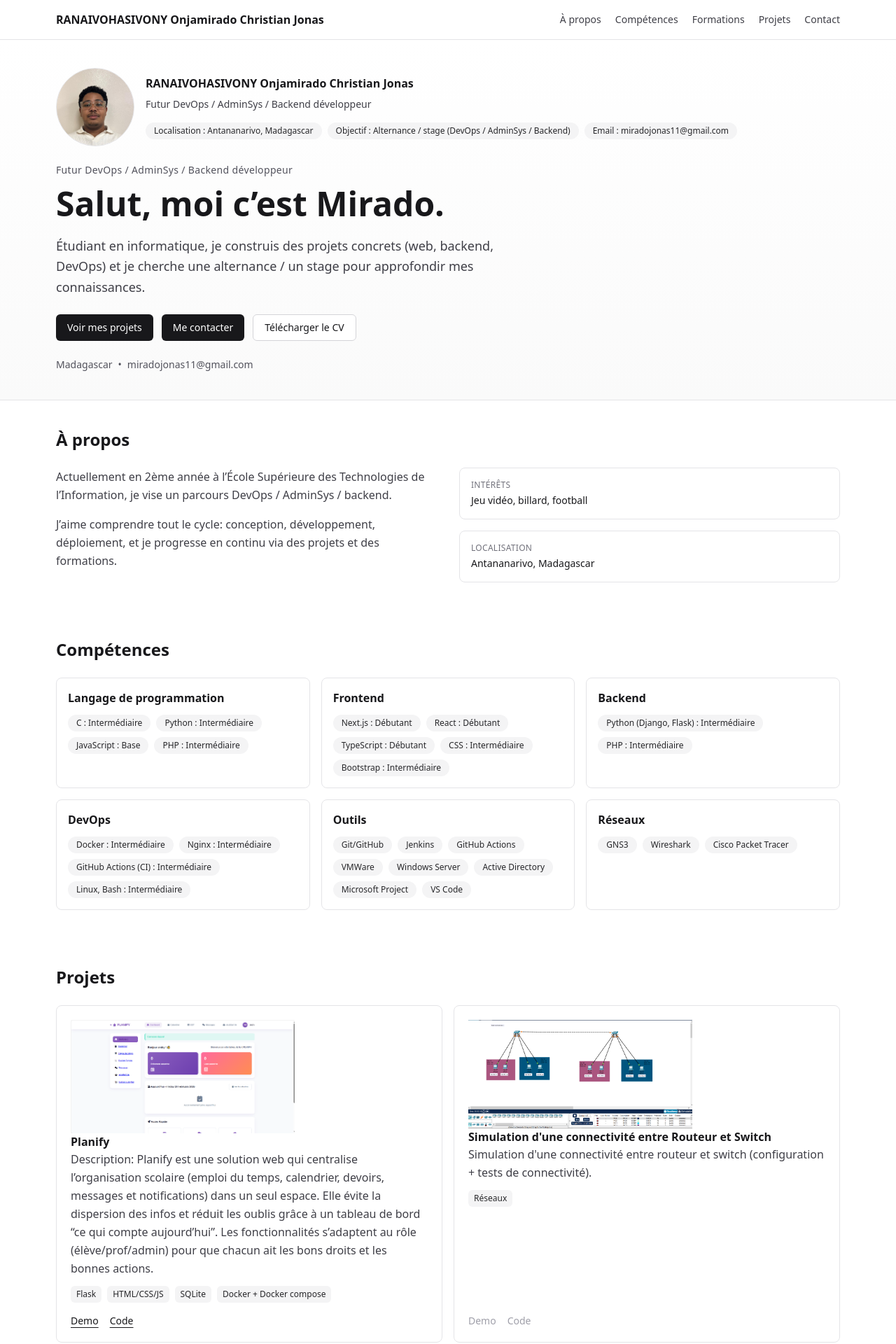
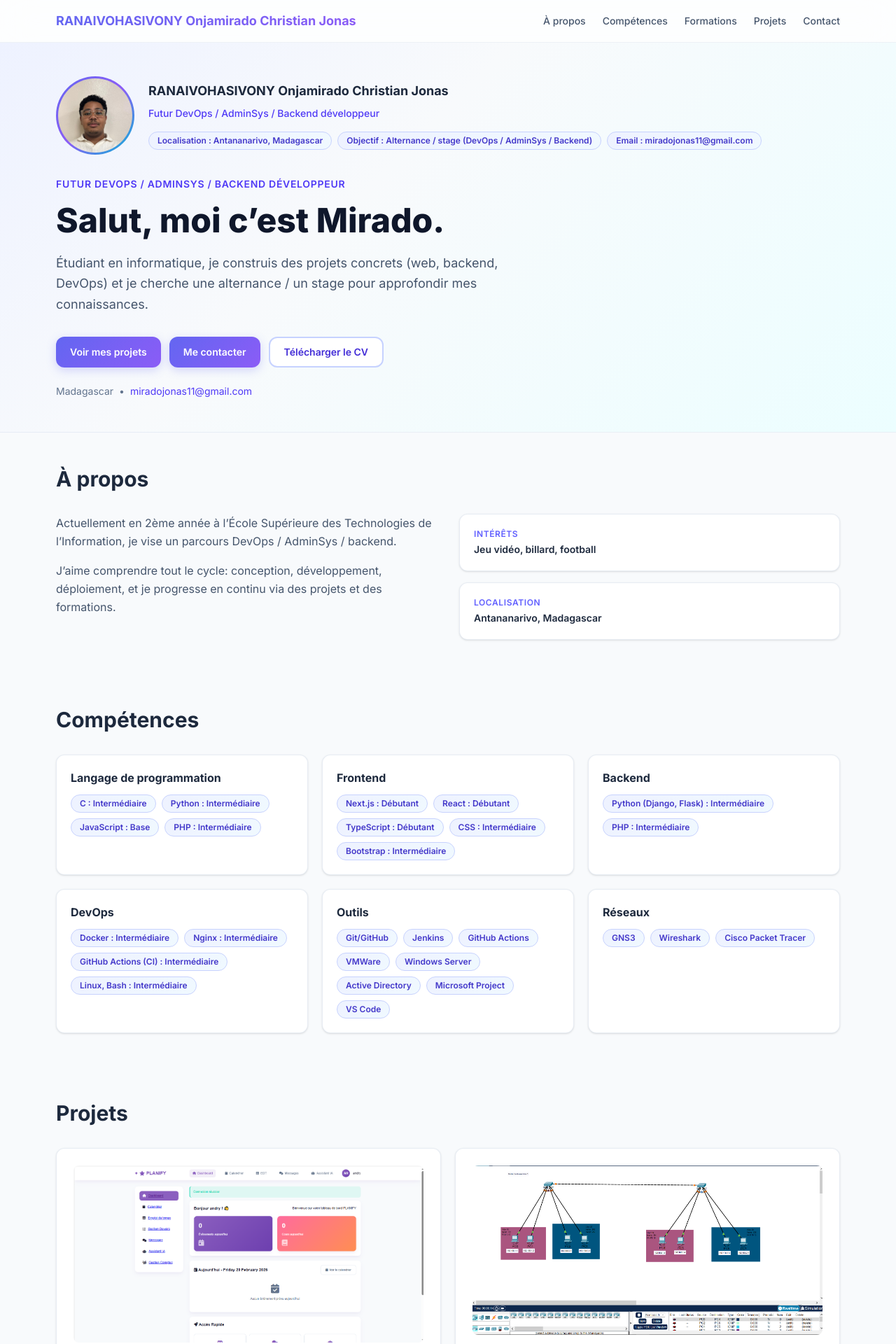
Before and after one commit to miradojonas/Portofolio, a Next.js app: page / in a window 1280 px wide. Shown: the top 1920 px of the page at 70% size. Built offline with nearby package versions, Linux system fonts and the light colour scheme.

Commit message:
reconstruction du frontend et ajout d'information sur le DataViz

```diff
--- a/src/app/content.ts
+++ b/src/app/content.ts
@@ -173,7 +173,7 @@ export const content = {
       },
       {
         name: "DataViz",
-        description: "",
+        description: "Tableau de bord d'une entreprise pour visualiser et analyser les données pour mieux prendre des décisions.",
         tags: ["Data Visualization"],
         image: { src: "/dashboard_2.jpg", alt: "Aperçu du projet DataViz" },
         links: {
--- a/src/app/globals.css
+++ b/src/app/globals.css
@@ -1 +1,29 @@
 @import "tailwindcss";
+
+:root {
+  --primary: #6366F1;
+  --primary-dark: #4F46E5;
+  --primary-light: #EEF2FF;
+  --accent: #06B6D4;
+  --surface: #FFFFFF;
+  --bg: #F8FAFC;
+  --text: #1E293B;
+  --text-muted: #64748B;
+  --border: #E2E8F0;
+}
+
+html {
+  scroll-behavior: smooth;
+}
+
+body {
+  background-color: var(--bg);
+  color: var(--text);
+  -webkit-font-smoothing: antialiased;
+  -moz-osx-font-smoothing: grayscale;
+}
+
+::selection {
+  background-color: #C7D2FE;
+  color: #312E81;
+}
--- a/src/app/layout.tsx
+++ b/src/app/layout.tsx
@@ -1,6 +1,9 @@
 import type { Metadata } from "next";
+import { Inter } from "next/font/google";
 import "./globals.css";
 import { content } from "@/app/content";
+
+const inter = Inter({ subsets: ["latin"] });
 
 export const metadata: Metadata = {
   title: `${content.site.name} — ${content.site.title}`,
@@ -12,7 +15,7 @@ export default function RootLayout({
 }: Readonly<{ children: React.ReactNode }>) {
   return (
     <html lang="fr">
-      <body>
+      <body className={inter.className}>
         {children}
       </body>
     </html>
--- a/src/app/page.module.css
+++ b/src/app/page.module.css
@@ -49,7 +49,7 @@
 }
 
 .tap:focus-visible {
-  outline: 2px solid currentColor;
+  outline: 2px solid #6366F1;
   outline-offset: 3px;
 }
 
@@ -95,7 +95,7 @@
 }
 
 .header {
-  @apply border-b border-zinc-200 bg-white/80 backdrop-blur;
+  @apply sticky top-0 z-50 border-b border-slate-200/60 bg-white/70 backdrop-blur-xl;
 }
 
 .nav {
@@ -103,31 +103,37 @@
 }
 
 .brand {
-  @apply font-semibold text-zinc-900;
+  @apply text-lg font-bold;
+  background: linear-gradient(135deg, #6366F1, #8B5CF6);
+  -webkit-background-clip: text;
+  -webkit-text-fill-color: transparent;
+  background-clip: text;
 }
 
 .navLinks {
-  @apply hidden gap-5 text-sm text-zinc-700 md:flex;
+  @apply hidden gap-6 text-sm font-medium text-slate-600 md:flex;
 }
 
 .navLinks a {
-  @apply hover:text-zinc-900;
+  @apply transition-colors hover:text-indigo-600;
 }
 
 .hero {
-  @apply border-b border-zinc-200 bg-gradient-to-b from-white to-zinc-50;
+  @apply relative overflow-hidden border-b border-slate-200/60;
+  background: linear-gradient(135deg, #EEF2FF 0%, #F8FAFC 40%, #ECFEFF 100%);
 }
 
 .profileHeader {
-  @apply flex flex-col gap-4 pt-10 md:flex-row md:items-center;
+  @apply flex flex-col gap-5 pt-12 md:flex-row md:items-center;
 }
 
 .profileAvatarWrap {
-  @apply h-28 w-28 overflow-hidden rounded-full border border-zinc-200 bg-white text-zinc-300;
+  @apply h-28 w-28 overflow-hidden rounded-full p-[3px];
+  background: linear-gradient(135deg, #6366F1, #8B5CF6, #06B6D4);
 }
 
 .profileAvatar {
-  @apply h-full w-full object-cover;
+  @apply h-full w-full rounded-full object-cover;
 }
 
 .profileHeaderText {
@@ -135,11 +141,11 @@
 }
 
 .profileName {
-  @apply text-base font-semibold text-zinc-900;
+  @apply text-lg font-bold text-slate-800;
 }
 
 .profileRole {
-  @apply text-sm text-zinc-700;
+  @apply text-sm font-medium text-indigo-600;
 }
 
 .profileDetails {
@@ -147,15 +153,15 @@
 }
 
 .kicker {
-  @apply pt-6 text-sm font-medium tracking-wide text-zinc-600;
+  @apply pt-8 text-sm font-semibold uppercase tracking-wider text-indigo-600;
 }
 
 .h1 {
-  @apply mt-2 text-3xl font-semibold leading-tight text-zinc-900 md:text-5xl;
+  @apply mt-3 text-3xl font-extrabold leading-tight text-slate-900 md:text-5xl;
 }
 
 .lead {
-  @apply mt-4 max-w-2xl pb-6 text-base leading-relaxed text-zinc-700 md:text-lg;
+  @apply mt-4 max-w-2xl pb-8 text-base leading-relaxed text-slate-600 md:text-lg;
 }
 
 .ctas {
@@ -163,31 +169,41 @@
 }
 
 .button {
-  @apply inline-flex items-center justify-center rounded-md bg-zinc-900 px-4 py-2 text-sm font-medium text-white hover:bg-zinc-800;
+  @apply inline-flex items-center justify-center rounded-xl px-5 py-2.5 text-sm font-semibold text-white shadow-lg transition-all hover:shadow-xl hover:brightness-110;
+  background: linear-gradient(135deg, #6366F1, #8B5CF6);
+  box-shadow: 0 4px 14px 0 rgba(99, 102, 241, 0.25);
+}
+
+.button:hover {
+  box-shadow: 0 6px 20px 0 rgba(99, 102, 241, 0.35);
 }
 
 .buttonGhost {
-  @apply inline-flex items-center justify-center rounded-md border border-zinc-300 bg-white px-4 py-2 text-sm font-medium text-zinc-900 hover:bg-zinc-50;
+  @apply inline-flex items-center justify-center rounded-xl border-2 border-indigo-200 bg-white px-5 py-2.5 text-sm font-semibold text-indigo-700 transition-all hover:border-indigo-300 hover:bg-indigo-50;
 }
 
 .metaRow {
-  @apply flex flex-wrap items-center gap-2 pb-10 text-sm text-zinc-600;
+  @apply flex flex-wrap items-center gap-2 pb-12 text-sm text-slate-500;
+}
+
+.metaRow a {
+  @apply text-indigo-600 transition-colors hover:text-indigo-800;
 }
 
 .section {
-  @apply py-10;
+  @apply py-12;
 }
 
 .h2 {
-  @apply mb-6 text-xl font-semibold text-zinc-900 md:text-2xl;
+  @apply mb-8 text-2xl font-bold text-slate-800 md:text-3xl;
 }
 
 .h3 {
-  @apply text-base font-semibold text-zinc-900;
+  @apply text-base font-bold text-slate-800;
 }
 
 .p {
-  @apply text-sm leading-relaxed text-zinc-700 md:text-base;
+  @apply text-sm leading-relaxed text-slate-600 md:text-base;
 }
 
 .twoCols {
@@ -203,23 +219,23 @@
 }
 
 .card {
-  @apply rounded-lg border border-zinc-200 bg-white p-4;
+  @apply rounded-xl border border-slate-200/80 bg-white p-5 shadow-sm transition-all hover:shadow-md hover:border-indigo-200;
 }
 
 .cardLabel {
-  @apply text-xs font-medium uppercase tracking-wide text-zinc-500;
+  @apply text-xs font-semibold uppercase tracking-wider text-indigo-500;
 }
 
 .cardValue {
-  @apply mt-1 text-sm font-medium text-zinc-900;
+  @apply mt-1 text-sm font-semibold text-slate-800;
 }
 
 .grid3 {
-  @apply grid gap-4 md:grid-cols-3;
+  @apply grid gap-5 md:grid-cols-3;
 }
 
 .panel {
-  @apply rounded-lg border border-zinc-200 bg-white p-4;
+  @apply rounded-xl border border-slate-200/80 bg-white p-5 shadow-sm transition-all hover:shadow-md hover:border-indigo-200;
 }
 
 .list {
@@ -227,15 +243,31 @@
 }
 
 .badge {
-  @apply rounded-full bg-zinc-100 px-3 py-1 text-xs font-medium text-zinc-800;
+  @apply rounded-full px-3 py-1 text-xs font-semibold;
+  background: linear-gradient(135deg, #EEF2FF, #F0F9FF);
+  color: #4338CA;
+  border: 1px solid #C7D2FE;
 }
 
 .grid2 {
-  @apply grid gap-4 md:grid-cols-2;
+  @apply grid gap-5 md:grid-cols-2;
 }
 
 .projectCard {
-  @apply flex flex-col justify-between gap-4 rounded-lg border border-zinc-200 bg-white p-5;
+  @apply flex flex-col justify-between gap-4 rounded-xl border border-slate-200/80 bg-white p-6 shadow-sm transition-all hover:shadow-lg hover:border-indigo-200;
+  transition: transform 0.2s ease, box-shadow 0.2s ease, border-color 0.2s ease;
+}
+
+.projectCard:hover {
+  transform: translateY(-2px);
+}
+
+.projectImageWrap {
+  @apply mb-3 overflow-hidden rounded-lg;
+}
+
+.projectImageWrap img {
+  @apply w-full transition-transform duration-300 hover:scale-105;
 }
 
 .tagRow {
@@ -243,7 +275,10 @@
 }
 
 .tag {
-  @apply rounded-md bg-zinc-100 px-2 py-1 text-xs font-medium text-zinc-800;
+  @apply rounded-md px-2.5 py-1 text-xs font-semibold;
+  background: linear-gradient(135deg, #ECFDF5, #F0FDFA);
+  color: #065F46;
+  border: 1px solid #A7F3D0;
 }
 
 .projectLinks {
@@ -251,11 +286,16 @@
 }
 
 .link {
-  @apply font-medium text-zinc-900 underline underline-offset-4 hover:text-zinc-700;
+  @apply font-semibold text-indigo-600 underline underline-offset-4 transition-colors hover:text-indigo-800;
+  text-decoration-color: #A5B4FC;
+}
+
+.link:hover {
+  text-decoration-color: #6366F1;
 }
 
 .linkMuted {
-  @apply text-zinc-400;
+  @apply text-slate-300;
 }
 
 .timeline {
@@ -263,23 +303,26 @@
 }
 
 .timelineItem {
-  @apply grid gap-4 rounded-lg border border-zinc-200 bg-white p-5 md:grid-cols-[220px_1fr];
+  @apply grid gap-4 rounded-xl border border-slate-200/80 bg-white p-6 shadow-sm transition-all hover:shadow-md hover:border-indigo-200 md:grid-cols-[220px_1fr];
 }
 
 .timelineLeft {
-  @apply flex flex-col gap-1;
+  @apply flex flex-col gap-1.5;
 }
 
 .timelineRole {
-  @apply text-sm font-semibold text-zinc-900;
+  @apply text-sm font-bold text-slate-800;
 }
 
 .timelineCompany {
-  @apply text-sm text-zinc-700;
+  @apply text-sm font-medium text-indigo-600;
 }
 
 .timelinePeriod {
-  @apply text-xs text-zinc-500;
+  @apply inline-flex w-fit rounded-full px-2.5 py-0.5 text-xs font-semibold;
+  background-color: #FFFBEB;
+  color: #B45309;
+  border: 1px solid #FDE68A;
 }
 
 .bullets {
@@ -287,17 +330,22 @@
 }
 
 .contactRow {
-  @apply mt-5 flex flex-wrap gap-3;
+  @apply mt-6 flex flex-wrap gap-3;
 }
 
 .footer {
-  @apply border-t border-zinc-200 bg-white;
+  @apply mt-12 border-t border-slate-800;
+  background: linear-gradient(to bottom, #1E293B, #0F172A);
 }
 
 .footerRow {
-  @apply flex flex-col gap-3 py-8 text-sm text-zinc-600 md:flex-row md:items-center md:justify-between;
+  @apply flex flex-col gap-3 py-10 text-sm text-slate-400 md:flex-row md:items-center md:justify-between;
 }
 
 .footerLinks {
-  @apply flex gap-4;
+  @apply flex gap-5;
 }
+
+.footerLinks a {
+  @apply text-slate-400 transition-colors hover:text-indigo-400;
+}
```
